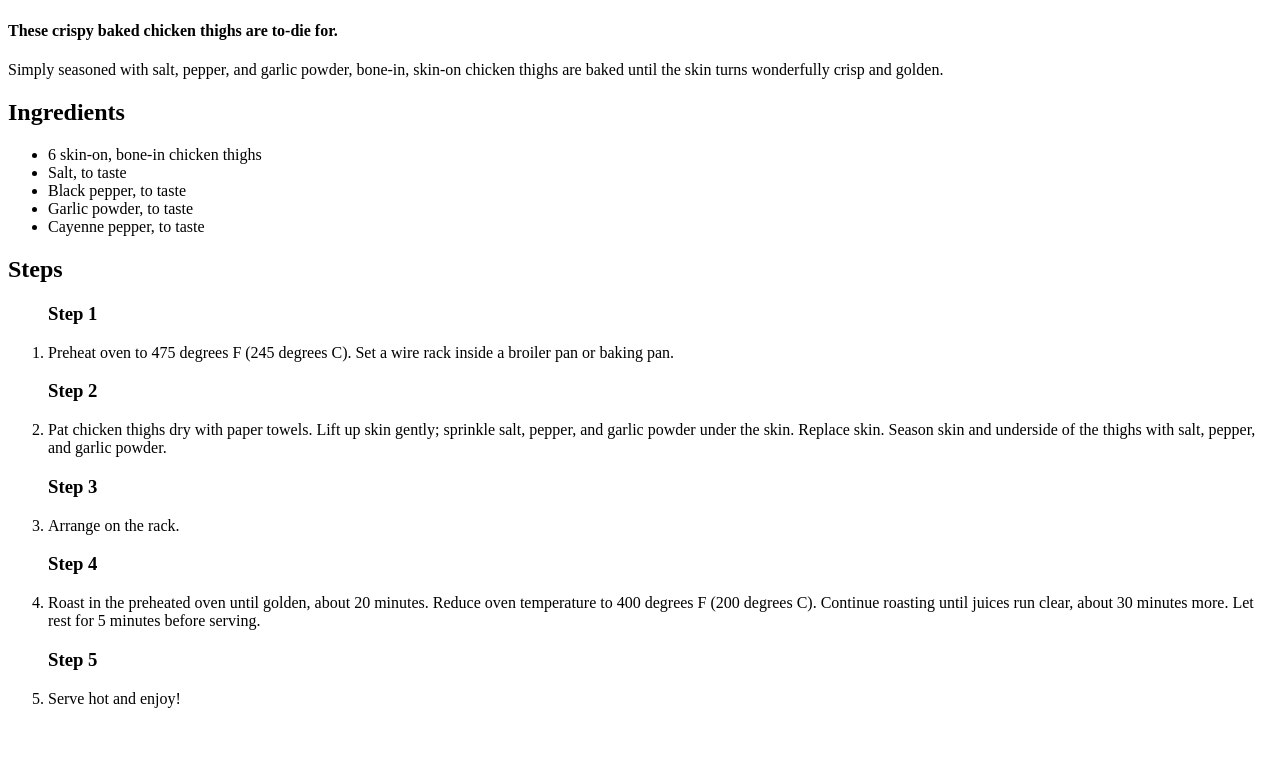
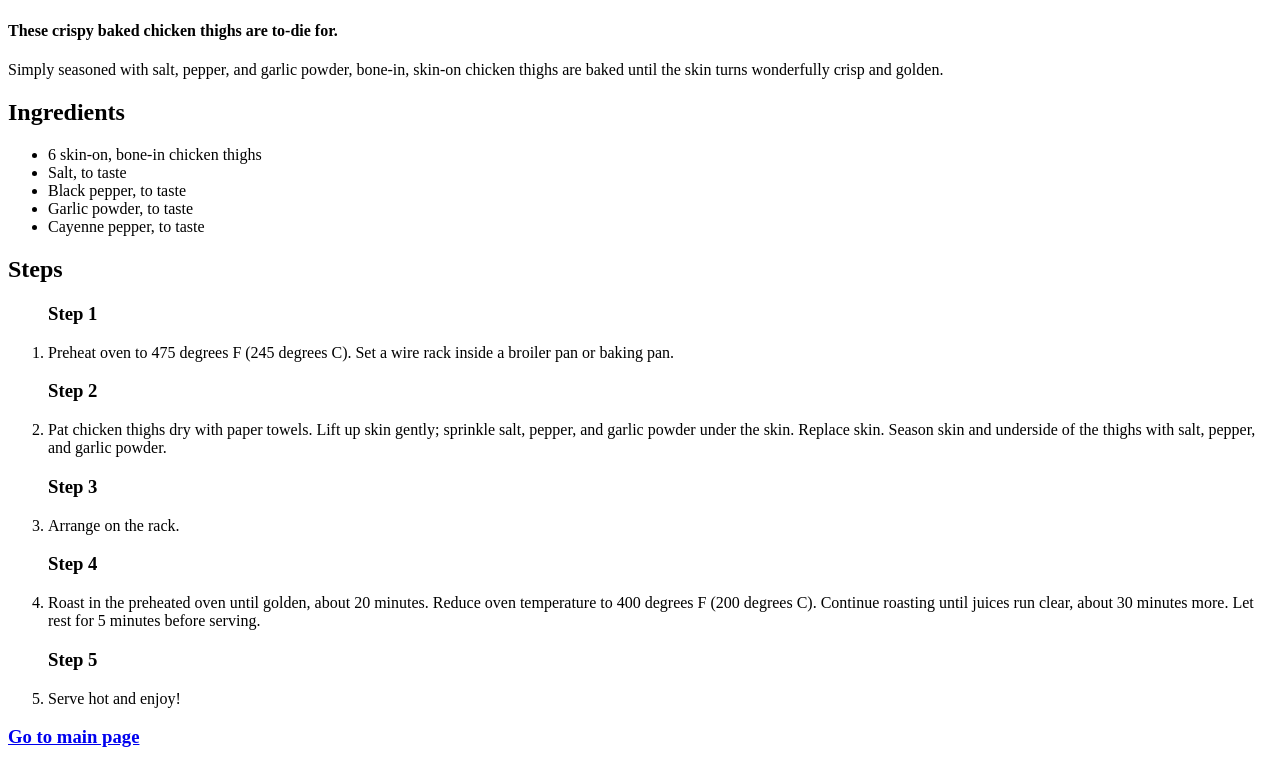
Before and after one commit to AbdelBadr/odin-recipes, a plain HTML site: page recipes/chicken-thighs.html in a window 1280 px wide. Shown: the part 383-1150 px from the top of the page. Before the commit the page ends 1107 px from the top, so only its background shows below. Drawn offline with Linux system fonts and the light colour scheme.

Commit message:
add link to home page add link to home page at the bottom of chicken-thigh.html, smoked-salmon-egg.html and smoked-corn-on-cob.html

```diff
--- a/recipes/chicken-thighs.html
+++ b/recipes/chicken-thighs.html
@@ -40,5 +40,6 @@
             <h3>Step 5</h3>
             <li>Serve hot and enjoy!</li>
         </ol>
+        <h3><a href="../index.html">Go to main page</a></h3>
     </body>
 </html>
```
Also changed, not shown: recipes/smoked-corn-on-cob.html (+1 -0 lines), recipes/smoked-salmon-egg.html (+1 -0 lines).
